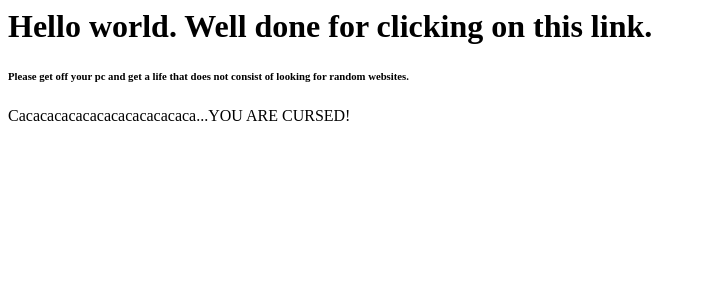
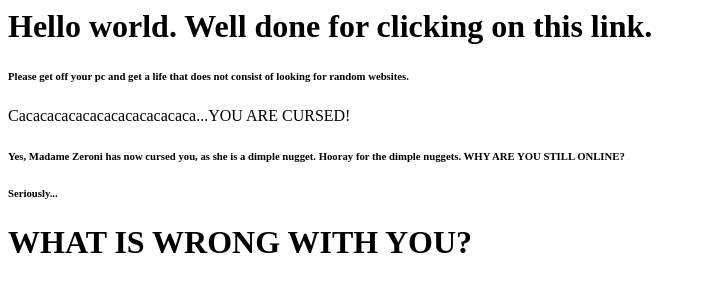
Before and after one commit to GalacticKittyCat/SomethingIsSus, a plain HTML site: page trailer.html in a window 1280 px wide. Shown: the whole page, without its empty margins (0-706 px from the left). Drawn offline with Linux system fonts and the light colour scheme.

Commit message:
Update trailer.html

```diff
--- a/trailer.html
+++ b/trailer.html
@@ -2,3 +2,6 @@
   <h1> Hello world. Well done for clicking on this link.</h1>
   <h6>Please get off your pc and get a life that does not consist of looking for random websites.</h6>
   <h7>Cacacacacacacacacacacacaca...YOU ARE CURSED!</h7>
+<h6>Yes, Madame Zeroni has now cursed you, as she is a dimple nugget. Hooray for the dimple nuggets. WHY ARE YOU STILL ONLINE?</h6>
+  <h6>Seriously...</h6>
+  <h1>WHAT IS WRONG WITH YOU?</h1>
```
